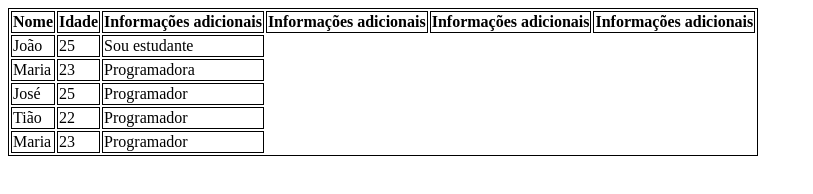
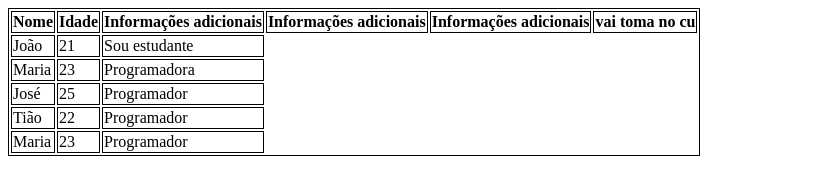
Before and after one commit to MarceloBertoletti/aula-tabela, a plain HTML site: page index.html in a window 1280 px wide. Shown: the whole page, without its empty margins (0-813 px from the left). Drawn offline with Linux system fonts and the light colour scheme.

Commit message:
tava bravo porque nao funcionava essa merda

```diff
--- a/index.html
+++ b/index.html
@@ -19,14 +19,14 @@
                 <th>Informações adicionais</th>
                 <th>Informações adicionais</th>
                 <th>Informações adicionais</th>
-                <th>Informações adicionais</th>
+                <th>vai toma no cu </th>
             </tr>
         </thead>
 
         <tbody>
             <tr>
                 <td>João</td>
-                <td>25</td>
+                <td>21</td>
                 <td>Sou estudante</td>
             </tr>
             <tr>
```
